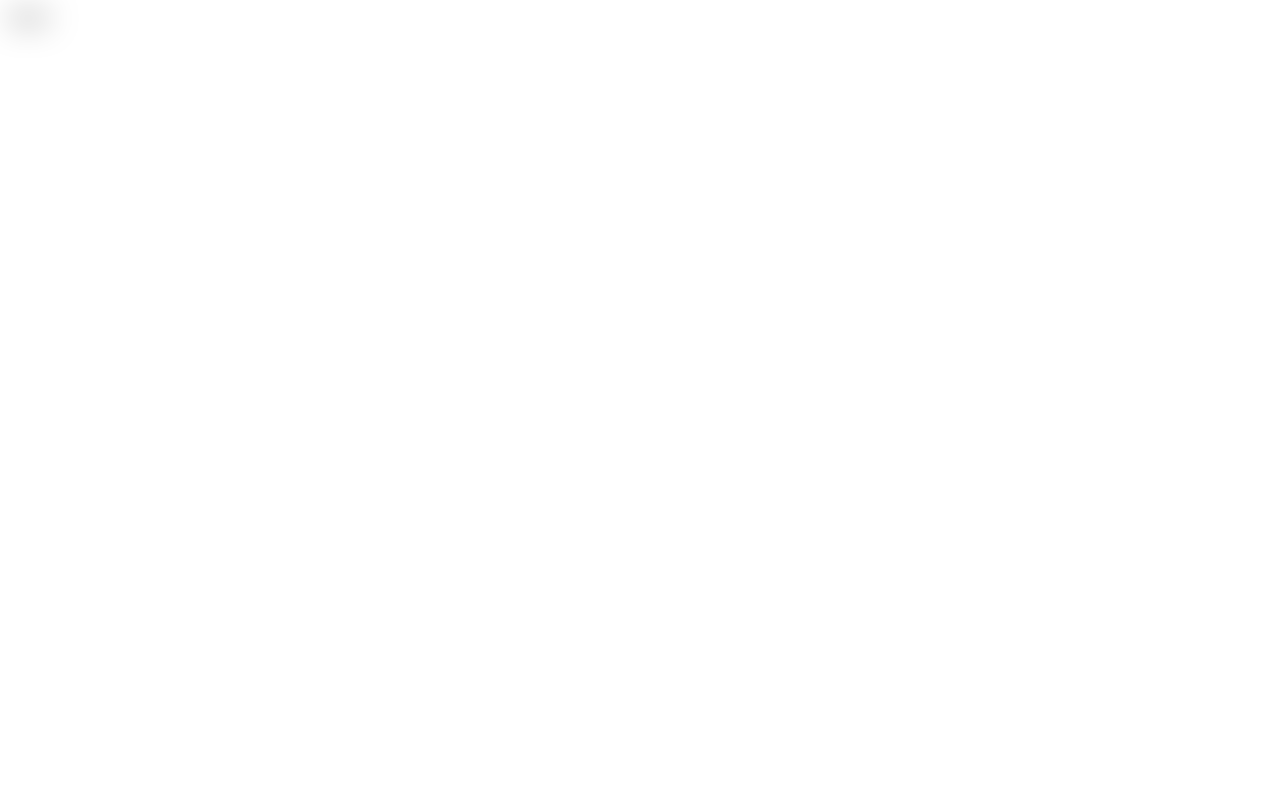
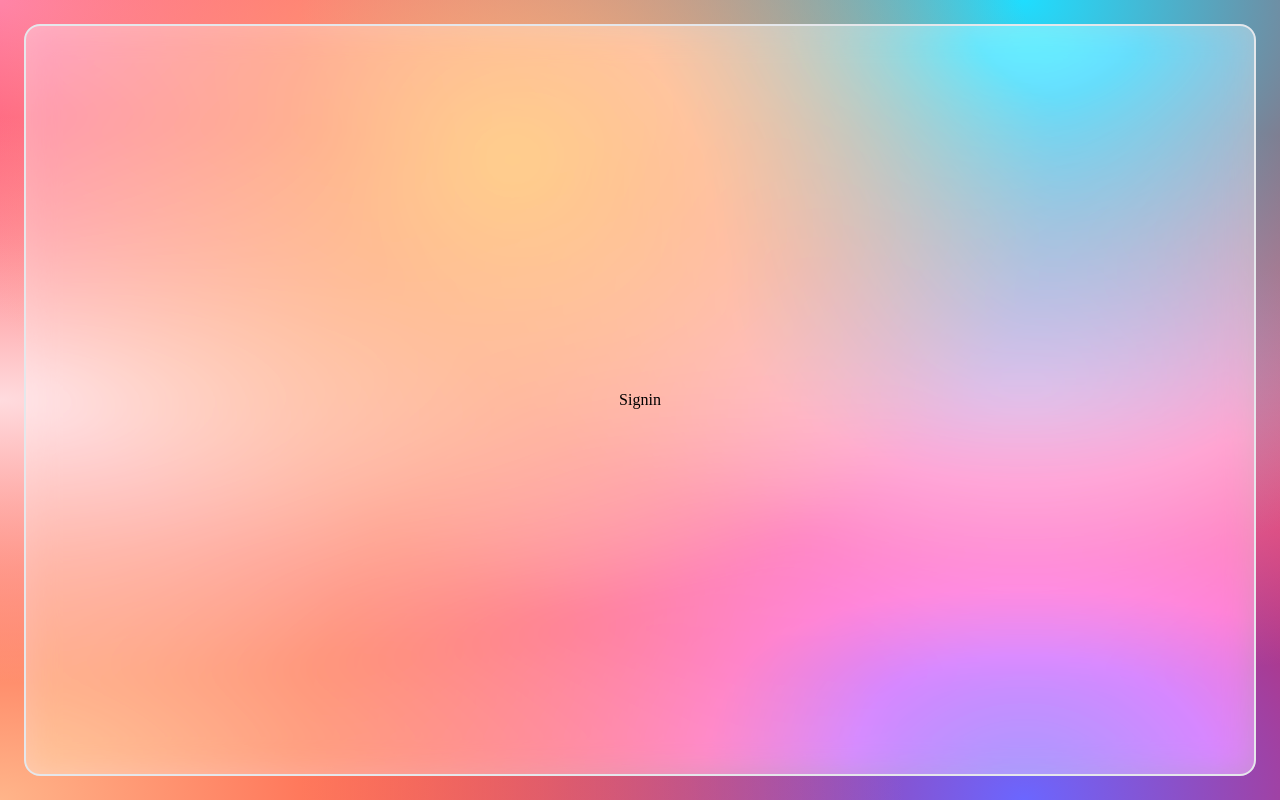
Before and after one commit to DrakeAlia/fullstack-nextjs-my-app, a Next.js app: page /signin in a window 1280 px wide. Built offline with nearby package versions, Linux system fonts and the light colour scheme.

Commit message:
setup styles and tailwind css

```diff
--- a/styles/global.css
+++ b/styles/global.css
@@ -1,3 +1,48 @@
+@tailwind base;
+@tailwind components;
+@tailwind utilities;
+
+@layer base {
+  [data-nextjs-scroll-focus-boundary] {
+    display: contents;
+  }
+}
+
+* {
+  box-sizing: border-box;
+}
+
+.rainbow-mesh {
+  background-color: hsla(0, 100%, 50%, 1);
+  background-image: radial-gradient(
+      at 40% 20%,
+      hsla(28, 100%, 74%, 1) 0px,
+      transparent 50%
+    ), radial-gradient(at 80% 0%, hsla(189, 100%, 56%, 1) 0px, transparent 50%),
+    radial-gradient(at 0% 50%, hsla(355, 100%, 93%, 1) 0px, transparent 50%),
+    radial-gradient(at 80% 50%, hsla(340, 100%, 76%, 1) 0px, transparent 50%),
+    radial-gradient(at 0% 100%, hsla(22, 100%, 77%, 1) 0px, transparent 50%),
+    radial-gradient(at 80% 100%, hsla(242, 100%, 70%, 1) 0px, transparent 50%),
+    radial-gradient(at 0% 0%, hsla(343, 100%, 76%, 1) 0px, transparent 50%);
+}
+
+.candy-mesh {
+  background-color: #ff99ee;
+  background-image: radial-gradient(
+      at 99% 6%,
+      hsla(195, 69%, 67%, 1) 0px,
+      transparent 50%
+    ), radial-gradient(at 55% 88%, hsla(189, 74%, 69%, 1) 0px, transparent 50%),
+    radial-gradient(at 53% 27%, hsla(271, 78%, 63%, 1) 0px, transparent 50%),
+    radial-gradient(at 89% 89%, hsla(317, 89%, 70%, 1) 0px, transparent 50%),
+    radial-gradient(at 35% 44%, hsla(337, 92%, 61%, 1) 0px, transparent 50%);
+}
+
 .glass {
-  filter: blur(16px) saturate(200%);
+  backdrop-filter: blur(16px) saturate(180%);
+  background-color: rgba(255, 255, 255, 0.4);
 }
+
+[data-nextjs-scroll-focus-boundary] {
+  display: contents;
+}
--- /dev/null
+++ b/tailwind.config.js
@@ -0,0 +1,17 @@
+//** @type {import('tailwindcss').Config} */
+
+module.exports = {
+    content: [
+        './app/**/*.{tsx,jsx,js,ts}',
+        './page/**/*.{tsx,jsx,js,ts}',
+        './components/**/*.{tsx,jsx,js,ts}'
+    ],
+    theme: {
+        extend: {
+            fontFamily: {
+                sans: ["var(--font-inter)"],
+            }
+        }
+    },
+    plugins: [],
+}
```
